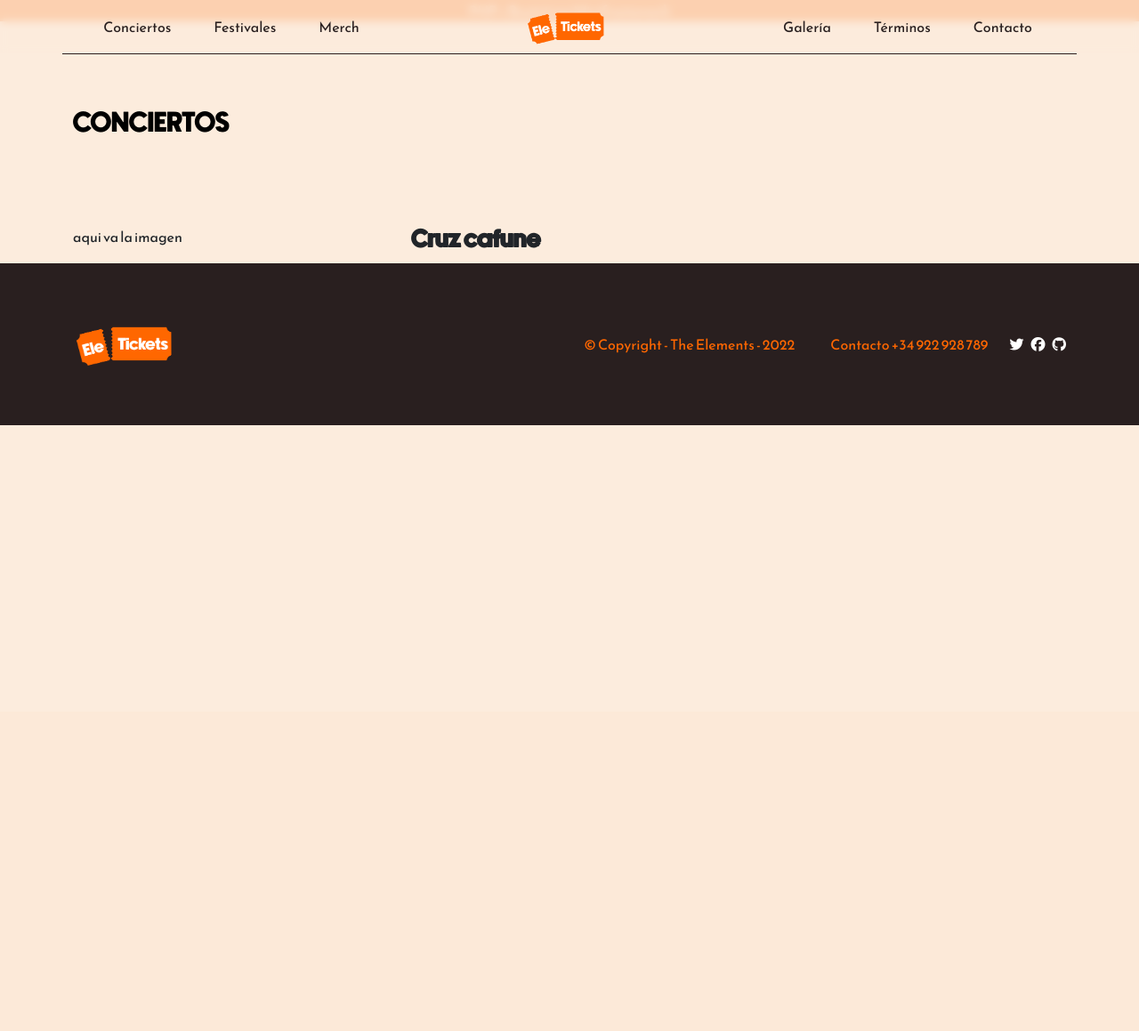
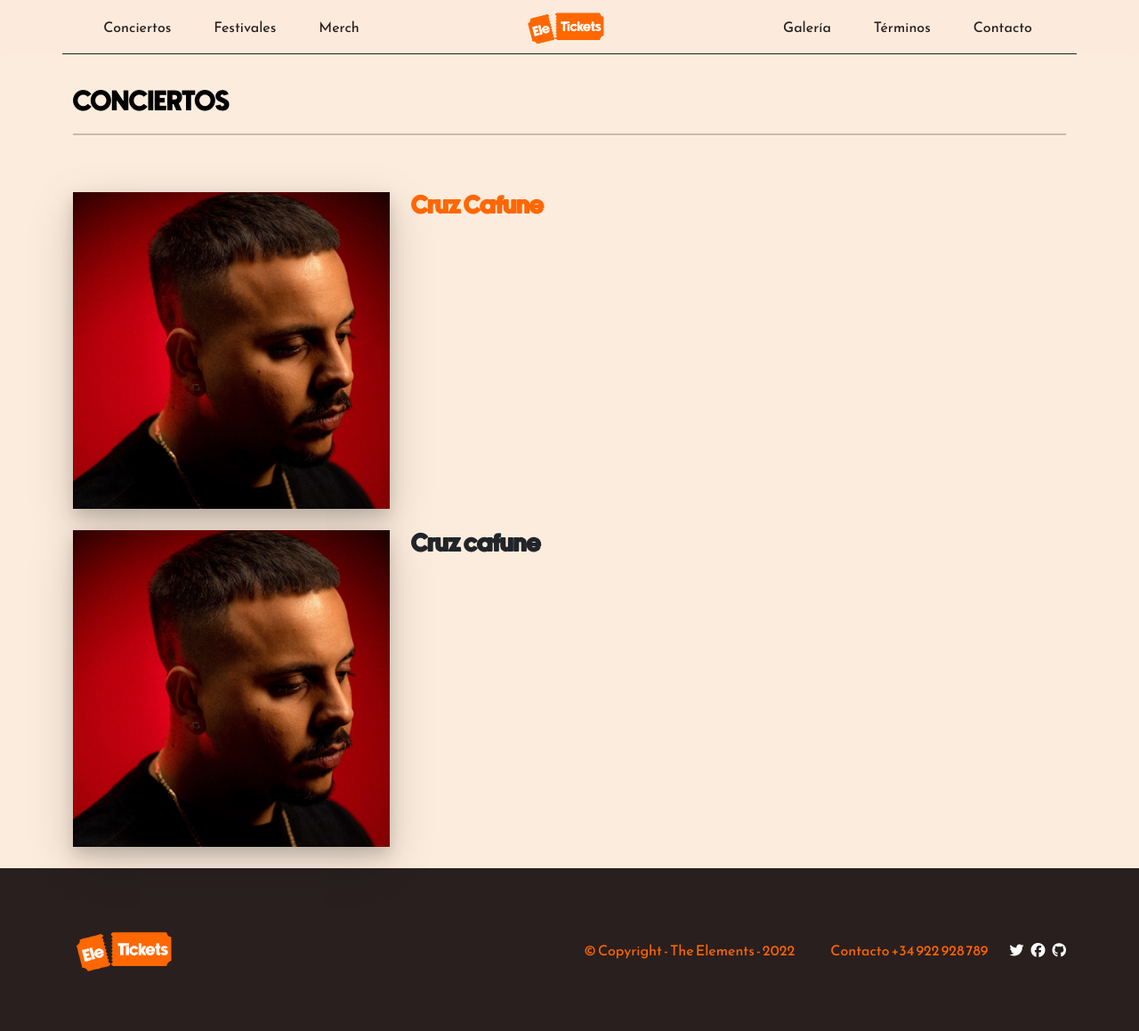
Before and after one commit to amjyebenes/Los-Elementos, a PHP site: page /framework-php-bootstrap/conciertos.php in a window 1280 px wide. Shown: the whole page at 89% size. Before the commit the page ends 478 px from the top, so only its background shows below. Run offline with PHP 8.4, Linux system fonts and the light colour scheme; some libraries are stand-ins or nearby versions.

Commit message:
angel concierto v1

```diff
--- a/framework-php-bootstrap/conciertos.php
+++ b/framework-php-bootstrap/conciertos.php
@@ -6,22 +6,38 @@
 </head>
 <body>
 
-<?php include("includes/design-top.php");?>
 <?php include("includes/navigation.php");?>
 <main>
 <!-- Portfolio Section-->
-<section class="page-section portfolio" id="portfolio">
+<section class="position-relative p-5 mt-5 portfolio mb-0" id="portfolio">
         <div class="container">
             <!-- Portfolio Section Heading-->
-            <h2 class="text-left text-uppercase text-black fw-light mb-0">Conciertos</h2>
+            <h2 class="text-left text-uppercase text-black fw-light m-0">Conciertos</h2>
             <!-- Icon Divider-->
+            <hr>
         </div>
 </section>
+
 <section>
-    <div class="container">
+    <div class="container mb-4">
         <div class="row">
             <div class="col-4">
-                aqui va la imagen
+                <div class="shadow">
+                  <img class="shadow-lg card-img " src="./assets/img/cruzzi.jpg" alt="Title">
+                </div>
+            </div>
+            <div class="col-8">
+                <h3 class="text-primary">Cruz Cafuné</h3>
+            </div>
+        </div>
+    </div>
+
+    <div class="container mb-4">
+        <div class="row">
+            <div class="col-4">
+                <div class="shadow">
+                  <img class="shadow-lg card-img " src="./assets/img/cruzzi.jpg" alt="Title">
+                </div>
             </div>
             <div class="col-8">
                 <h3>Cruz cafune</h3>
```
